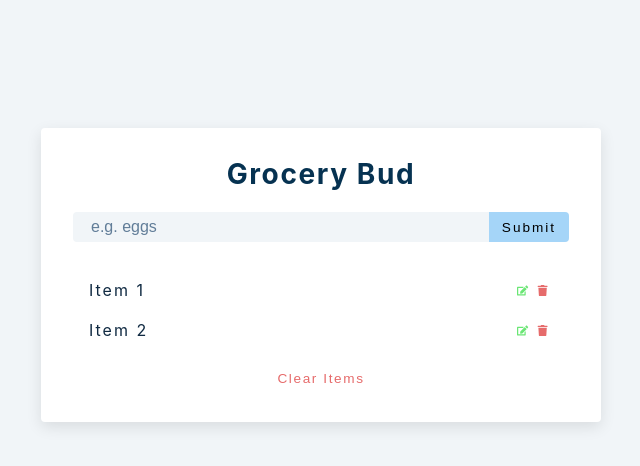
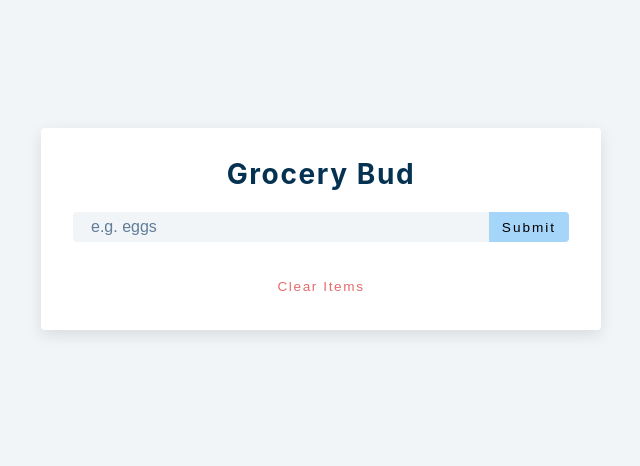
Before and after one commit to iamshahidameen/react-grocery-bud, a React (Create React App) app: page / in a window 1280 px wide. Shown: the top 466 px of the page, without its empty margins (319-959 px from the left). Built offline with nearby package versions, Linux system fonts and the light colour scheme.

Commit message:
Added items to the list dynamically

```diff
--- a/src/App.js
+++ b/src/App.js
@@ -3,13 +3,31 @@ import List from './List';
 import Alert from './Alert';
 
 function App() {
+  const [form, setForm] = useState('');
+  const [item, setItem] = useState('');
+  const [list, setList] = useState([]);
+
+  function handleSubmit(e) {
+    e.preventDefault();
+    if (item) {
+      setList([...list, item]);
+      setItem('');
+      console.log(list);
+    }
+  }
   return (
     <>
       <section className="section-center">
-        <form className="grocery-form">
+        <form className="grocery-form" onSubmit={handleSubmit}>
           <h3>grocery bud</h3>
           <div className="form-control">
-            <input type="text" className="grocery" placeholder="e.g. eggs" />
+            <input
+              type="text"
+              className="grocery"
+              placeholder="e.g. eggs"
+              value={item}
+              onChange={(e) => setItem(e.target.value)}
+            />
             <button type="submit" className="submit-btn">
               submit
             </button>
@@ -17,68 +35,9 @@ function App() {
         </form>
         <div className="grocery-container">
           <div className="grocery-list">
-            <article className="grocery-item">
-              <p className="title">Item 1</p>
-              <div className="btn-container">
-                <button type="button" className="edit-btn">
-                  <svg
-                    stroke="currentColor"
-                    fill="currentColor"
-                    stroke-width="0"
-                    viewBox="0 0 576 512"
-                    height="1em"
-                    width="1em"
-                    xmlns="http://www.w3.org/2000/svg"
-                  >
-                    <path d="M402.6 83.2l90.2 90.2c3.8 3.8 3.8 10 0 13.8L274.4 405.6l-92.8 10.3c-12.4 1.4-22.9-9.1-21.5-21.5l10.3-92.8L388.8 83.2c3.8-3.8 10-3.8 13.8 0zm162-22.9l-48.8-48.8c-15.2-15.2-39.9-15.2-55.2 0l-35.4 35.4c-3.8 3.8-3.8 10 0 13.8l90.2 90.2c3.8 3.8 10 3.8 13.8 0l35.4-35.4c15.2-15.3 15.2-40 0-55.2zM384 346.2V448H64V128h229.8c3.2 0 6.2-1.3 8.5-3.5l40-40c7.6-7.6 2.2-20.5-8.5-20.5H48C21.5 64 0 85.5 0 112v352c0 26.5 21.5 48 48 48h352c26.5 0 48-21.5 48-48V306.2c0-10.7-12.9-16-20.5-8.5l-40 40c-2.2 2.3-3.5 5.3-3.5 8.5z"></path>
-                  </svg>
-                </button>
-                <button type="button" className="delete-btn">
-                  <svg
-                    stroke="currentColor"
-                    fill="currentColor"
-                    stroke-width="0"
-                    viewBox="0 0 448 512"
-                    height="1em"
-                    width="1em"
-                    xmlns="http://www.w3.org/2000/svg"
-                  >
-                    <path d="M432 32H312l-9.4-18.7A24 24 0 0 0 281.1 0H166.8a23.72 23.72 0 0 0-21.4 13.3L136 32H16A16 16 0 0 0 0 48v32a16 16 0 0 0 16 16h416a16 16 0 0 0 16-16V48a16 16 0 0 0-16-16zM53.2 467a48 48 0 0 0 47.9 45h245.8a48 48 0 0 0 47.9-45L416 128H32z"></path>
-                  </svg>
-                </button>
-              </div>
-            </article>
-            <article className="grocery-item">
-              <p className="title">Item 2</p>
-              <div className="btn-container">
-                <button type="button" className="edit-btn">
-                  <svg
-                    stroke="currentColor"
-                    fill="currentColor"
-                    stroke-width="0"
-                    viewBox="0 0 576 512"
-                    height="1em"
-                    width="1em"
-                    xmlns="http://www.w3.org/2000/svg"
-                  >
-                    <path d="M402.6 83.2l90.2 90.2c3.8 3.8 3.8 10 0 13.8L274.4 405.6l-92.8 10.3c-12.4 1.4-22.9-9.1-21.5-21.5l10.3-92.8L388.8 83.2c3.8-3.8 10-3.8 13.8 0zm162-22.9l-48.8-48.8c-15.2-15.2-39.9-15.2-55.2 0l-35.4 35.4c-3.8 3.8-3.8 10 0 13.8l90.2 90.2c3.8 3.8 10 3.8 13.8 0l35.4-35.4c15.2-15.3 15.2-40 0-55.2zM384 346.2V448H64V128h229.8c3.2 0 6.2-1.3 8.5-3.5l40-40c7.6-7.6 2.2-20.5-8.5-20.5H48C21.5 64 0 85.5 0 112v352c0 26.5 21.5 48 48 48h352c26.5 0 48-21.5 48-48V306.2c0-10.7-12.9-16-20.5-8.5l-40 40c-2.2 2.3-3.5 5.3-3.5 8.5z"></path>
-                  </svg>
-                </button>
-                <button type="button" className="delete-btn">
-                  <svg
-                    stroke="currentColor"
-                    fill="currentColor"
-                    stroke-width="0"
-                    viewBox="0 0 448 512"
-                    height="1em"
-                    width="1em"
-                    xmlns="http://www.w3.org/2000/svg"
-                  >
-                    <path d="M432 32H312l-9.4-18.7A24 24 0 0 0 281.1 0H166.8a23.72 23.72 0 0 0-21.4 13.3L136 32H16A16 16 0 0 0 0 48v32a16 16 0 0 0 16 16h416a16 16 0 0 0 16-16V48a16 16 0 0 0-16-16zM53.2 467a48 48 0 0 0 47.9 45h245.8a48 48 0 0 0 47.9-45L416 128H32z"></path>
-                  </svg>
-                </button>
-              </div>
-            </article>
+            {list.map((listItem, index) => {
+              return <List key={index} name={listItem} />;
+            })}
           </div>
           <button className="clear-btn">clear items</button>
         </div>
--- a/src/List.js
+++ b/src/List.js
@@ -1,7 +1,21 @@
-import React from 'react'
-import { FaEdit, FaTrash } from 'react-icons/fa'
-const List = () => {
-  return <h2>list component</h2>
-}
+import React from 'react';
+import { FaEdit, FaTrash } from 'react-icons/fa';
+const List = ({ name }) => {
+  return (
+    <>
+      <article className="grocery-item">
+        <p className="title">{name}</p>
+        <div className="btn-container">
+          <button type="button" className="edit-btn">
+            <FaEdit />
+          </button>
+          <button type="button" className="delete-btn">
+            <FaTrash />
+          </button>
+        </div>
+      </article>
+    </>
+  );
+};
 
-export default List
+export default List;
```
